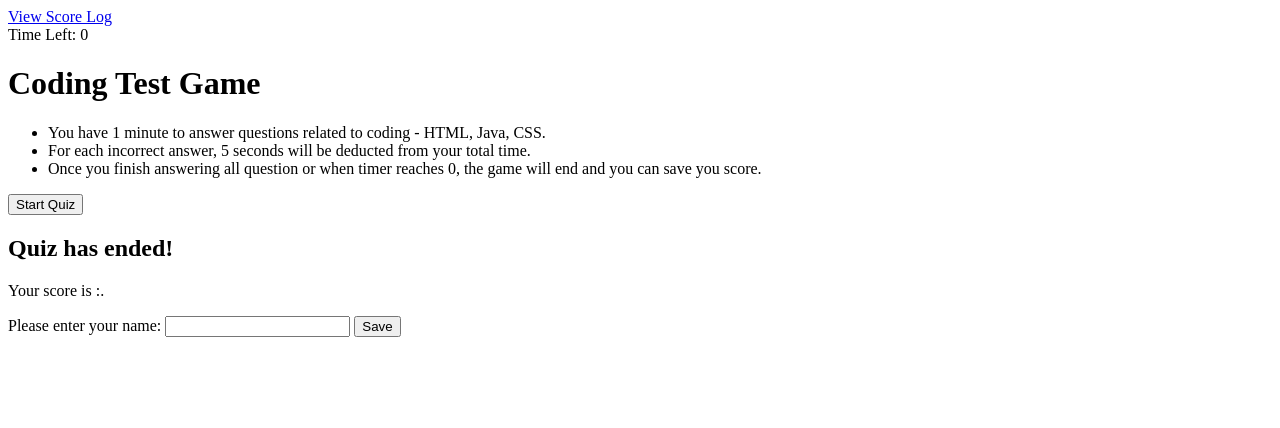
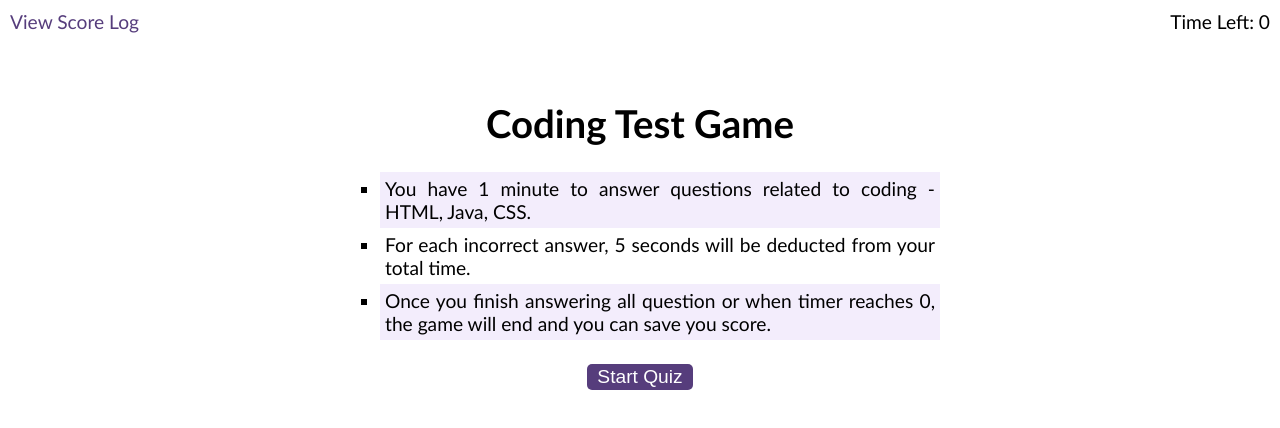
Before and after one commit to mvfranzke/Code-Quiz, a plain HTML site: page index.html in a window 1280 px wide. Drawn offline with Linux system fonts and the light colour scheme.

Commit message:
added style for body in style css

```diff
--- a/index.html
+++ b/index.html
@@ -4,7 +4,7 @@
   <meta charset="UTF-8">
   <meta http-equiv="X-UA-Compatible" content="IE=edge">
   <meta name="viewport" content="width=device-width, initial-scale=1.0">
-  <link rel = "stylesheet" href="./style.css"/>
+  <link rel = "stylesheet" href="style.css">
   <title>Timed Quiz</title>
 </head>
 
@@ -20,9 +20,9 @@
       <!-- Quiz Instruction -->
       <h1>Coding Test Game</h1>
       <ul>
-        <li>You have 1 minute to answer questions related to coding - HTML, Java, CSS.</li>
-        <li>For each incorrect answer, 5 seconds will be deducted from your total time.</li>
-        <li>Once you finish answering all question or when timer reaches 0, the game will end and you can save you score.</li>
+        <li class="instruction">You have 1 minute to answer questions related to coding - HTML, Java, CSS.</li>
+        <li class="instruction">For each incorrect answer, 5 seconds will be deducted from your total time.</li>
+        <li class="instruction">Once you finish answering all question or when timer reaches 0, the game will end and you can save you score.</li>
       </ul>
       <button id="start">Start Quiz</button>
     </div>
@@ -42,8 +42,6 @@
       </p>
     </div>
 
-
-
 <script src="./style.js"></script>
 </body>
 </html>
--- a/style.css
+++ b/style.css
@@ -0,0 +1,87 @@
+/* style applied for whole body element */
+body {
+  font-family: 'Trebuchet MS', 'Lucida Sans Unicode', 'Lucida Grande', 'Lucida Sans', Arial, sans-serif;
+  font-size: 120%;
+}
+
+a {
+  color: #563d7c;
+  text-decoration: none;
+  transition: color 0.1s;
+}
+
+a:hover {
+  color: #8570a5;
+}
+
+button {
+  display: inline-block;
+  margin: 5px;
+  cursor: pointer;
+  font-size: 100%;
+  background-color: #563d7c;
+  border-radius: 5px;
+  padding: 2px 10px;
+  color: white;
+  border: 0;
+  transition: background-color 0.1s;
+}
+
+button:hover {
+  background-color: #8570a5;
+}
+
+.choices button {
+  display: block;
+}
+
+input[type="text"] {
+  font-size: 100%;
+}
+
+.instruction {
+  list-style: circle;
+  list-style-type: square;
+  text-align: justify;
+}
+
+
+ol {
+  padding-left: 0px;
+  max-height: 400px;
+  overflow: auto;
+}
+
+li {
+  padding: 5px;
+  list-style: decimal inside none;
+}
+
+li:nth-child(odd) {
+  background-color: #f3edfc;
+}
+
+.wrapper {
+  margin: 100px auto 0 auto;
+  max-width: 600px;
+}
+
+.hide {
+  display: none;
+}
+
+.start {
+  text-align: center;
+}
+
+.scores {
+  position: absolute;
+  top: 10px;
+  left: 10px;
+}
+
+.timer {
+  position: absolute;
+  top: 10px;
+  right: 10px;
+}
```
Also changed, not shown: Images/background.jpg (added).
